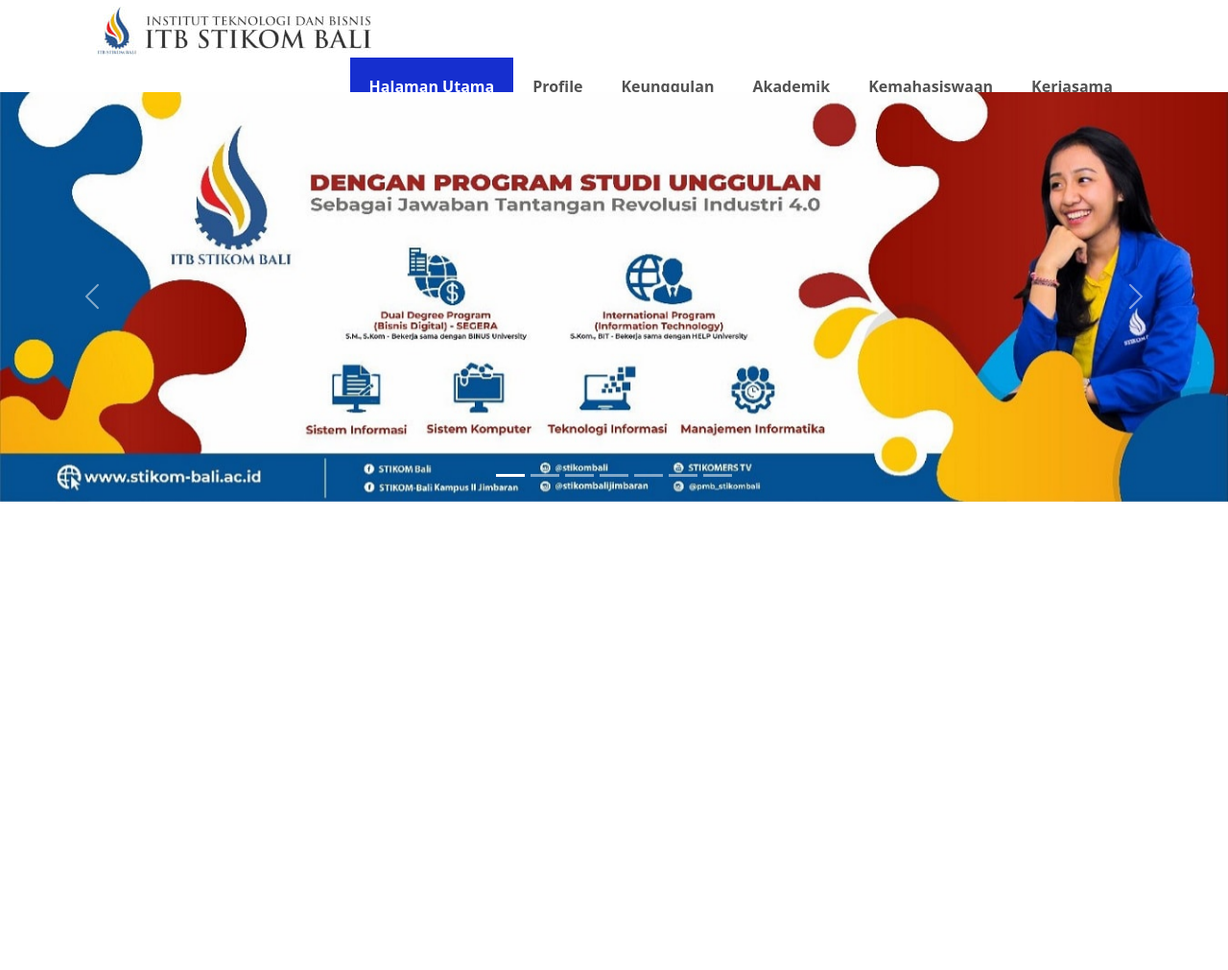
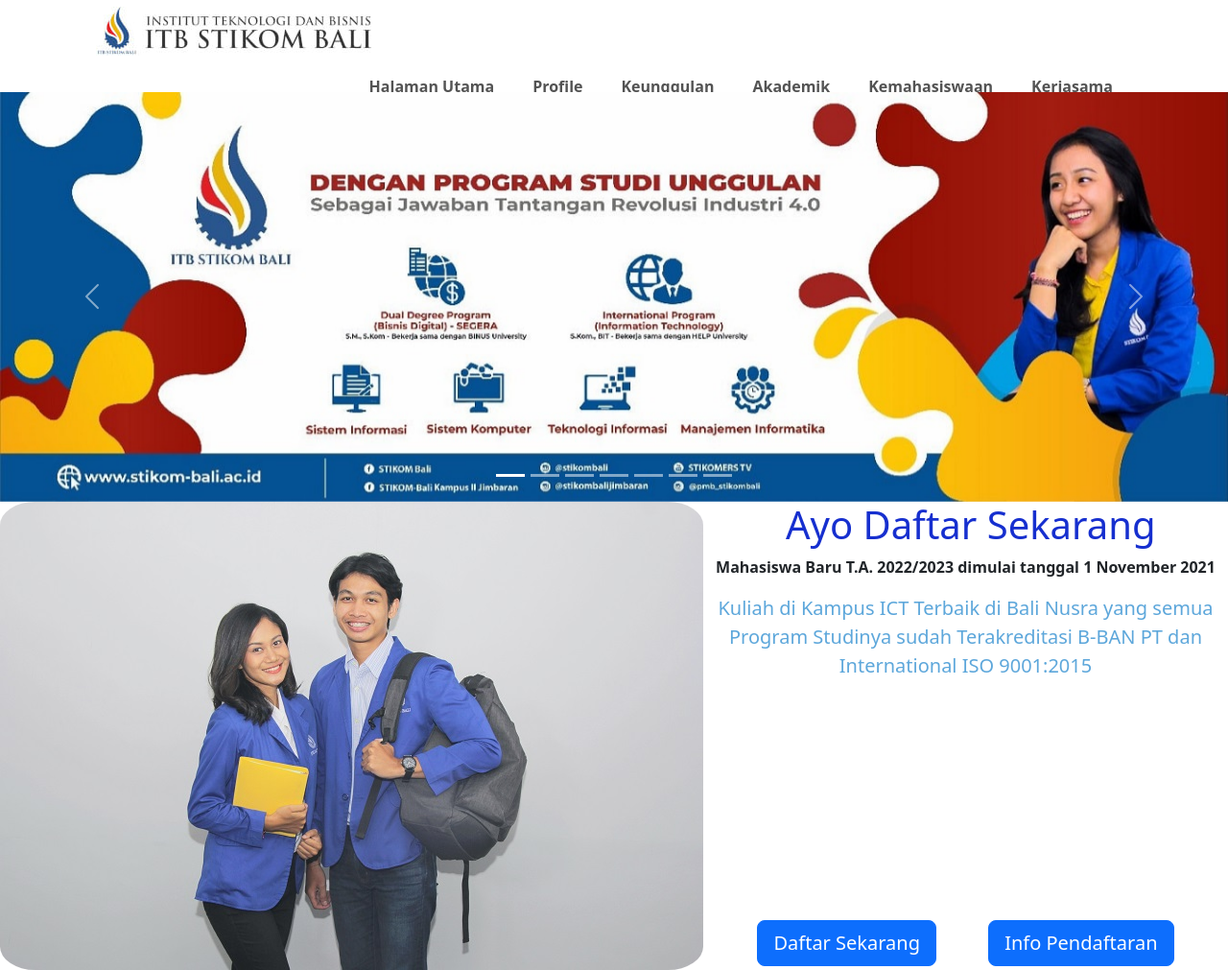
Before and after one commit to agungkrishna-code/tugas2_Pemogramanweb, a plain HTML site: page index.html in a window 1280 px wide. Shown: the whole page at 96% size. Before the commit the page ends 800 px from the top, so only its background shows below. Drawn offline with nearby package versions, Linux system fonts and the light colour scheme.

Commit message:
update index.html and style.css

```diff
--- a/index.html
+++ b/index.html
@@ -53,7 +53,7 @@
       <nav>
         <ul>
           <div class="dropdown">
-            <li><a class="active" href="#">Halaman Utama</a></li>
+            <li><a class="" href="#">Halaman Utama</a></li>
             <div class="dropdown-content">
               <a href="#">Kampus Renon</a>
               <a href="#">Kampus Jimbaran</a>
@@ -150,20 +150,30 @@
       </div>
     </section>
     <!-- Slider End -->
-    <br><br><br><br>
+    <!-- <br><br><br><br> -->
     <!-- Daftar Section -->
     <section>
       <div class="daftar">
-
+        <img src="/picture/student-two.jpg" class="pic-daftar" alt="2 student image">
+        <div class="text-daftar">
+          <h1 color="blue">&nbsp;Ayo Daftar Sekarang</h1>
+          <p><strong> Mahasiswa Baru T.A. 2022/2023 dimulai tanggal 1 November 2021</strong></p>
+          <p class="info-daftar">Kuliah di Kampus ICT Terbaik di Bali Nusra yang semua Program Studinya sudah Terakreditasi B-BAN PT dan International ISO 9001:2015</p>
+          <div class="btn-daftar">
+            <button style="margin-right: 50px;" type="button" class="btn btn-primary btn-lg">Daftar Sekarang</button>
+            <button type="button" class="btn btn-primary btn-lg">Info Pendaftaran</button>
+          </div>
+        </div>
       </div>
     </section>
+    <!-- Daftar Section End -->
 
-    <script>
+    <!-- <script>
       $(document).ready(function () {
         $(".menu-toggle").click(function () {
         });
       });
-    </script>
+    </script> -->
     <!-- Bootstrap JS -->
     <script src="https://cdn.jsdelivr.net/npm/bootstrap@5.2.2/dist/js/bootstrap.bundle.min.js" integrity="sha384-OERcA2EqjJCMA+/3y+gxIOqMEjwtxJY7qPCqsdltbNJuaOe923+mo//f6V8Qbsw3" crossorigin="anonymous"></script>
   </body>
--- a/style.css
+++ b/style.css
@@ -1,8 +1,10 @@
+@import url('https://fonts.googleapis.com/css2?family=Open+Sans:wght@500&display=swap');
+
 body {
   margin: 0;
   padding: 0;
   /* background: url(1.jpg); */
-  font-family: sans-serif;
+  font-family: 'Open Sans', sans-serif;
   background-position: center;
   background-repeat: no-repeat;
   background-size: cover;
@@ -108,6 +110,35 @@
   margin: auto;
 }
 
+.pic-daftar {
+  border-radius: 5%;
+  float: left;
+}
+
+.text-daftar {
+  float: center;
+  text-align: center;
+}
+
+.info-daftar {
+  float: center;
+  align-items: center;
+  justify-items: center;
+  justify-content: center;
+  text-align: center;
+  font-size: 20px;
+  color: #5da7db;
+  margin-bottom: 250px;
+}
+
+.btn-daftar {
+
+}
+
+h1 {
+  color: #162fcf;
+}
+
 /* Dropdown Button */
 .dropbtn {
   background-color: #04AA6D;
```
Also changed, not shown: picture/student-two.jpg (added).
